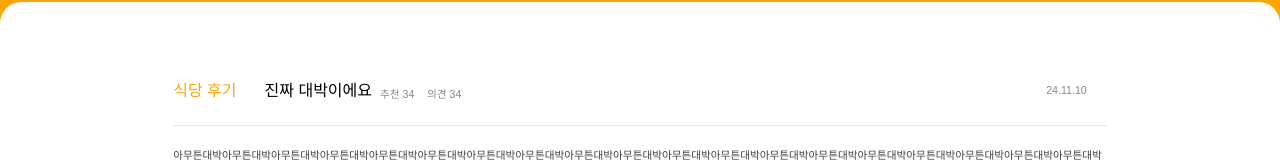
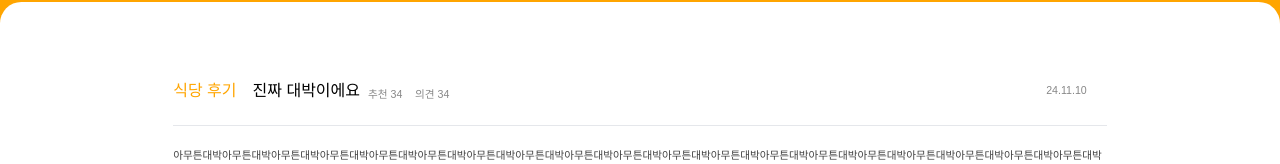
Before and after one commit to mjgwon24/tour-recommend-front, a Next.js app: page /reviewDetail in a window 1280 px wide. Shown: the part 237-401 px from the top of the page. Built offline with nearby package versions, Linux system fonts and the light colour scheme; a web font is replaced by a local one.

Commit message:
fix: UI 디자인 수정

```diff
--- a/pages/reviewDetail/index.jsx
+++ b/pages/reviewDetail/index.jsx
@@ -55,8 +55,8 @@ export default function reviewDetailPage() {
                     </div>
                     <div className="flex flex-col w-full gap-[3.11125rem] bg-[#ffffff] rounded-t-[1.33125rem] px-[8.354375rem] pb-[18.370625rem] pt-[3.075625rem]">
                         <div className='flex flex-col rounded-[0.9125rem] px-[2.473125rem] py-[1.75rem] min-w-[50rem]'>
-                            <div className='flex justify-between w-full gap-2 cursor-pointer'>
-                                <div className='flex gap-7'>
+                            <div className='flex justify-between w-full gap-2'>
+                                <div className='flex gap-4'>
                                     <div className='flex flex-col justify-center text-[#FFA500]'>식당 후기</div>
                                     <div className='flex justify-start w-auto'>
                                         <div className='flex gap-2'>
```
